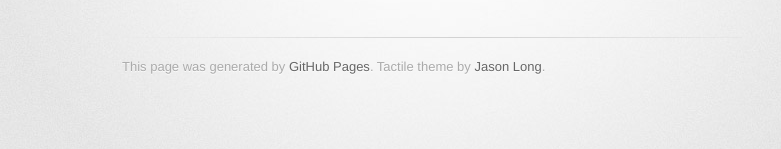
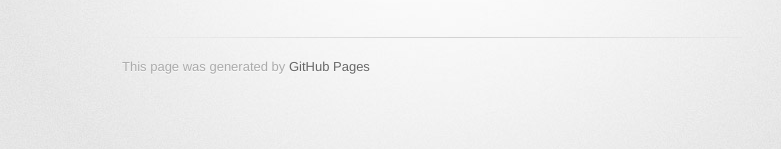
Before and after one commit to peijiehu/peijiehu.github.io, a plain HTML site: page index.html in a window 1280 px wide. Shown: the part 302-451 px from the top of the page, without its empty margins (208-989 px from the left). Drawn offline with Linux system fonts and the light colour scheme; a web font is replaced by a local one.

```diff
--- a/index.html
+++ b/index.html
@@ -36,7 +36,7 @@
         </section>
 
         <footer>
-          This page was generated by <a href="https://pages.github.com">GitHub Pages</a>. Tactile theme by <a href="https://twitter.com/jasonlong">Jason Long</a>.
+          This page was generated by <a href="https://pages.github.com">GitHub Pages</a>
         </footer>
 
 
```
Also changed, not shown: 3 other files.
